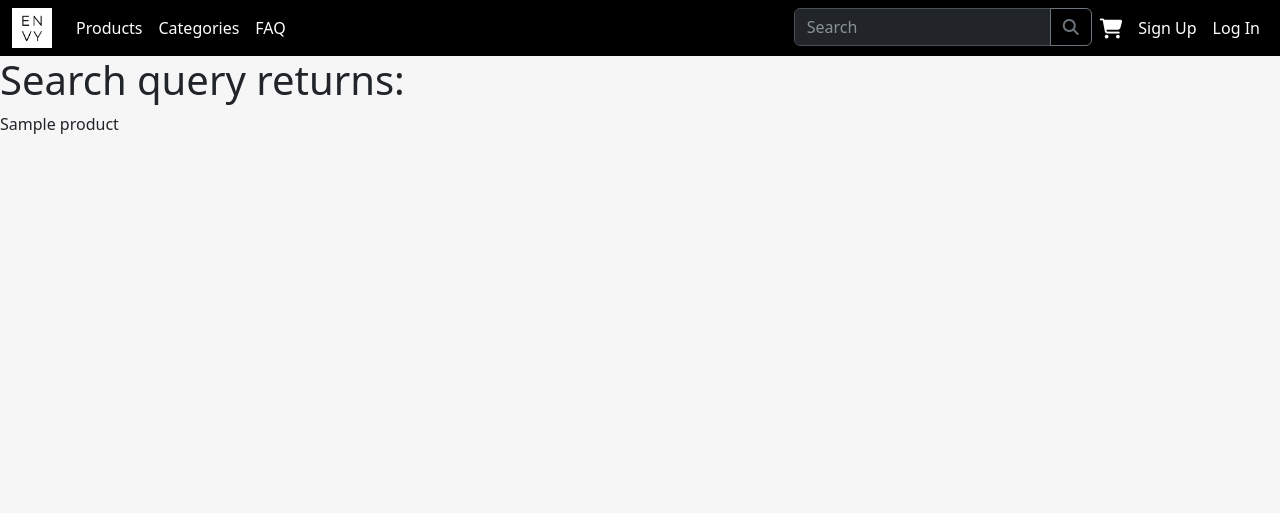
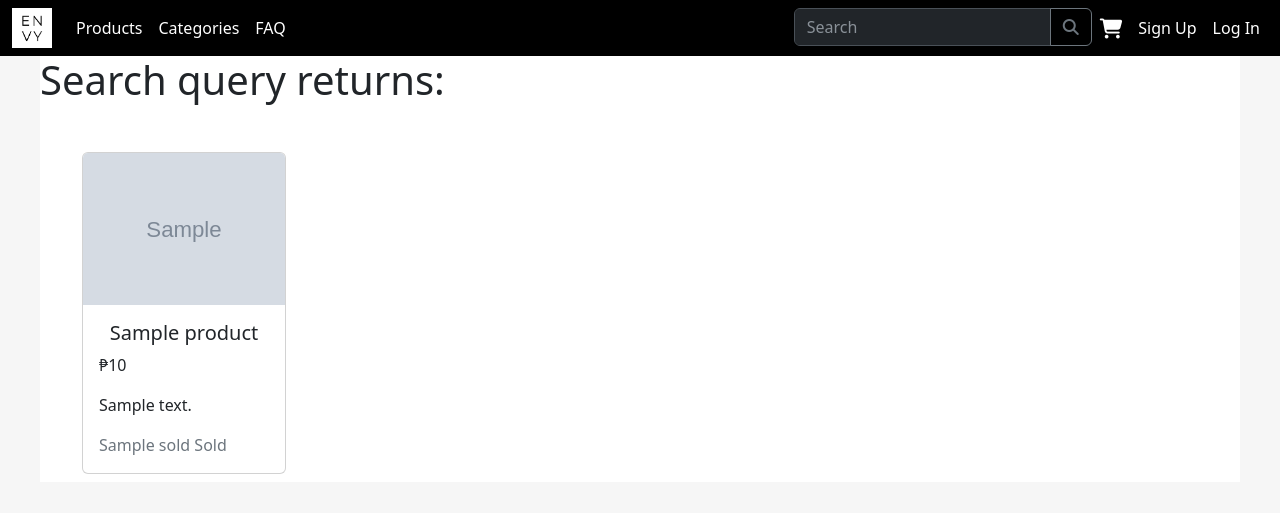
Before and after one commit to recoder99/clothing-site, a Django app: template home/templates/home/search.html in a window 1280 px wide. Shown: the top 513 px of the page. Run offline with Django 3.2, Linux system fonts and the light colour scheme; the template is opened without the code that fills it: most values are stand-ins (such as "Sample title", 1, 10 or a date in 2020); grey boxes marked "Sample" are stand-in pictures.

Commit message:
search improvement

```diff
--- a/home/templates/home/base.html
+++ b/home/templates/home/base.html
@@ -84,11 +84,12 @@
           </li>
         </ul>
 
+        <!--Search bar-->
         <ul class="navbar-nav d-flex">
           <li class="nav-item">
             <div class="input-group">
-              <input type="search" class="form-control" placeholder="Search" aria-label="Recipient's username" aria-describedby="button-addon2">
-              <button class="btn btn-outline-secondary" type="button" id="button-addon2"><i class="fa fa-search"></i></button>
+              <input type="search" class="form-control" placeholder="Search" id="search">
+              <button class="btn btn-outline-secondary" type="button" id="button-addon2" onclick="searchQuery()"><i class="fa fa-search"></i></button>
             </div>
           </li>
           <li class="nav-item">
@@ -129,5 +130,13 @@
       integrity="sha384-geWF76RCwLtnZ8qwWowPQNguL3RmwHVBC9FhGdlKrxdiJJigb/j/68SIy3Te4Bkz"
       crossorigin="anonymous"
     ></script>
+
+    <script>
+      function searchQuery() {
+        query = document.getElementById("search").value;
+        urlQuery = query.replace(/ /g, "+")
+        location.replace("/search?q=" + urlQuery)
+      }
+    </script>
   </body>
 </html>
--- a/home/templates/home/products.html
+++ b/home/templates/home/products.html
@@ -8,8 +8,8 @@
   <!--By Type-->
 <div class="row ms-5">
   <select class="form-select bg-dark text-white me-1" aria-label="Default select example" style="width: 105px;">
-    <option selected>By Type</option>
-    <option value="Tops">Tops</option>
+    <option>By Type</option>
+    <option value="Tops" selected>Tops</option>
     <option value="Blouses">Blouses</option>
     <option value="Sweaters">Sweaters</option>
     <option value="Pants">Pants</option>
--- a/home/templates/home/search.html
+++ b/home/templates/home/search.html
@@ -1,6 +1,57 @@
 {% extends "home/base.html" %} {% block content%} {%load static%}
+
+
+<div
+  class="bg-white mx-auto position-relative"
+  style="width: 1200px; height: 5000"
+>
 <h1>Search query returns:</h1>
-{% for i in products %}
-<p>{{i.product_name}}<br></p>
-{% endfor %}
+  <!--Items-->
+  <div id="item_content" class="container mt-5">
+    <div class="row row-cols-5">
+      {% for p in products %}
+      <div class="col mb-2">
+        <a class="nav-link" href="product/{{p.id}}">
+          <div class="card">
+            <img
+              src="{{p.product_image.url}}"
+              class="card-img-top"
+              alt="Product Image"
+            />
+            <div class="card-body">
+              <h5 class="card-title text-center">{{p.product_name}}</h5>
+              <div class="row justify-content-evenly">
+                <p class="card-text">₱{{p.price}}</p>
+                <p class="card-text text-truncate">{{p.description}}</p>
+                <p class="card-text text-secondary">{{p.sold}} Sold</p>
+              </div>
+            </div>
+          </div>
+        </a>
+      </div>
+      {% endfor %}
+    </div>
+  </div>
+</div>
+<script>
+  var main = $("a.tag").click(function(){
+    const urlParams = new URLSearchParams(window.location.search);
+    data = urlParams.get('q').split(" ");
+    if($(this).hasClass("type")){
+      data[0] = $(this).text();
+    } else if ($(this).hasClass("style")) {
+      data[1] = $(this).text();
+    } else if ($(this).hasClass("sex")) {
+      data[2] = $(this).text();
+    }
+    var url = "/products?q=";
+
+    $.each(data, function(i, value){
+      url = url + value + "+";
+    });
+    alert(url);
+
+    window.location.replace(url);
+  });
+</script>
 {% endblock %}
```
